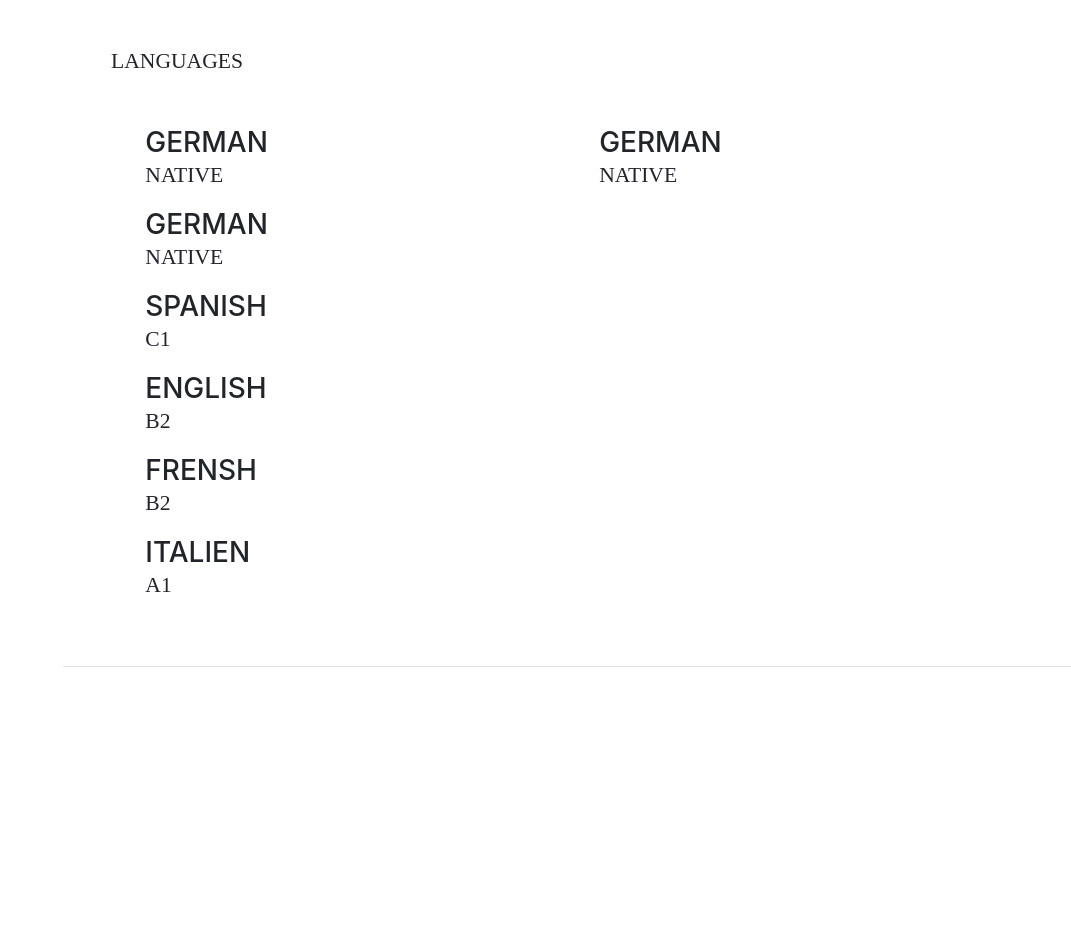
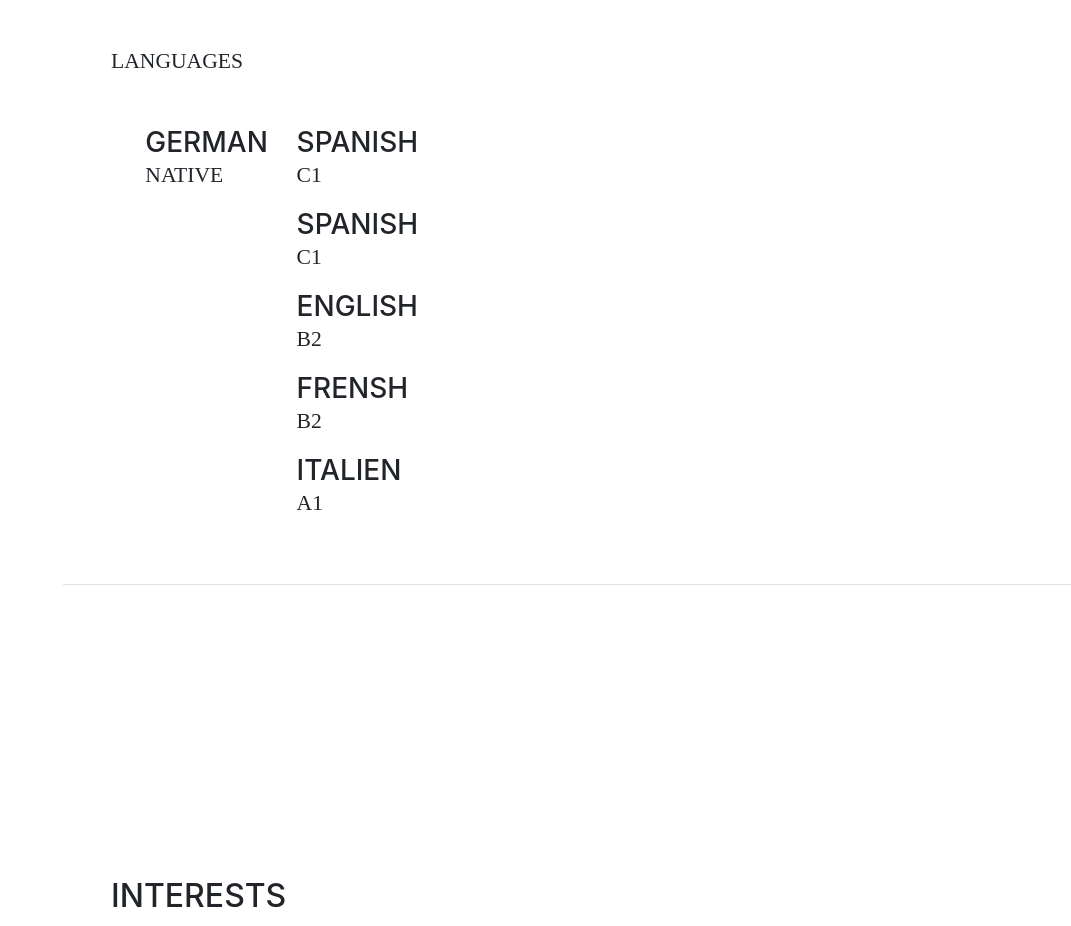
Before and after one commit to StefanieAnderson/cv, a website with bundled scripts: page index.html in a window 1280 px wide. Shown: the part 3033-3959 px from the top of the page, without its empty margins (209-1280 px from the left). Built offline with nearby package versions, Linux system fonts and the light colour scheme; a web font is replaced by a local one.

Commit message:
Update index.html

```diff
--- a/index.html
+++ b/index.html
@@ -260,22 +260,22 @@
           <ul class="fa-ul mb-0">
 
           <div class="row">
-            <div class="col-sm-6">
-            <h3 class="mb-0">German</h3>
-              <div class="subheading mb-3">native</div>
-            </div>
-            <div class="col-sm-6">
-            <h3 class="mb-0">German</h3>
-              <div class="subheading mb-3">native</div>
-
-           </div>
-          </div>
+            <div class="col-sm-2">
           <div class="resume-item d-flex flex-column flex-md-row">
             <div class="resume-content mr-auto">
             <h3 class="mb-0">German</h3>
               <div class="subheading mb-3">native</div>
             </div>
             </div>
+            </div>
+            <div class="col-sm-2">
+          <div class="resume-item d-flex flex-column flex-md-row">
+            <div class="resume-content mr-auto">
+            <h3 class="mb-0">Spanish</h3>
+              <div class="subheading mb-3">C1</div>
+            </div>
+            </div>
+
           <div class="resume-item d-flex flex-column flex-md-row">
             <div class="resume-content mr-auto">
             <h3 class="mb-0">Spanish</h3>
```
